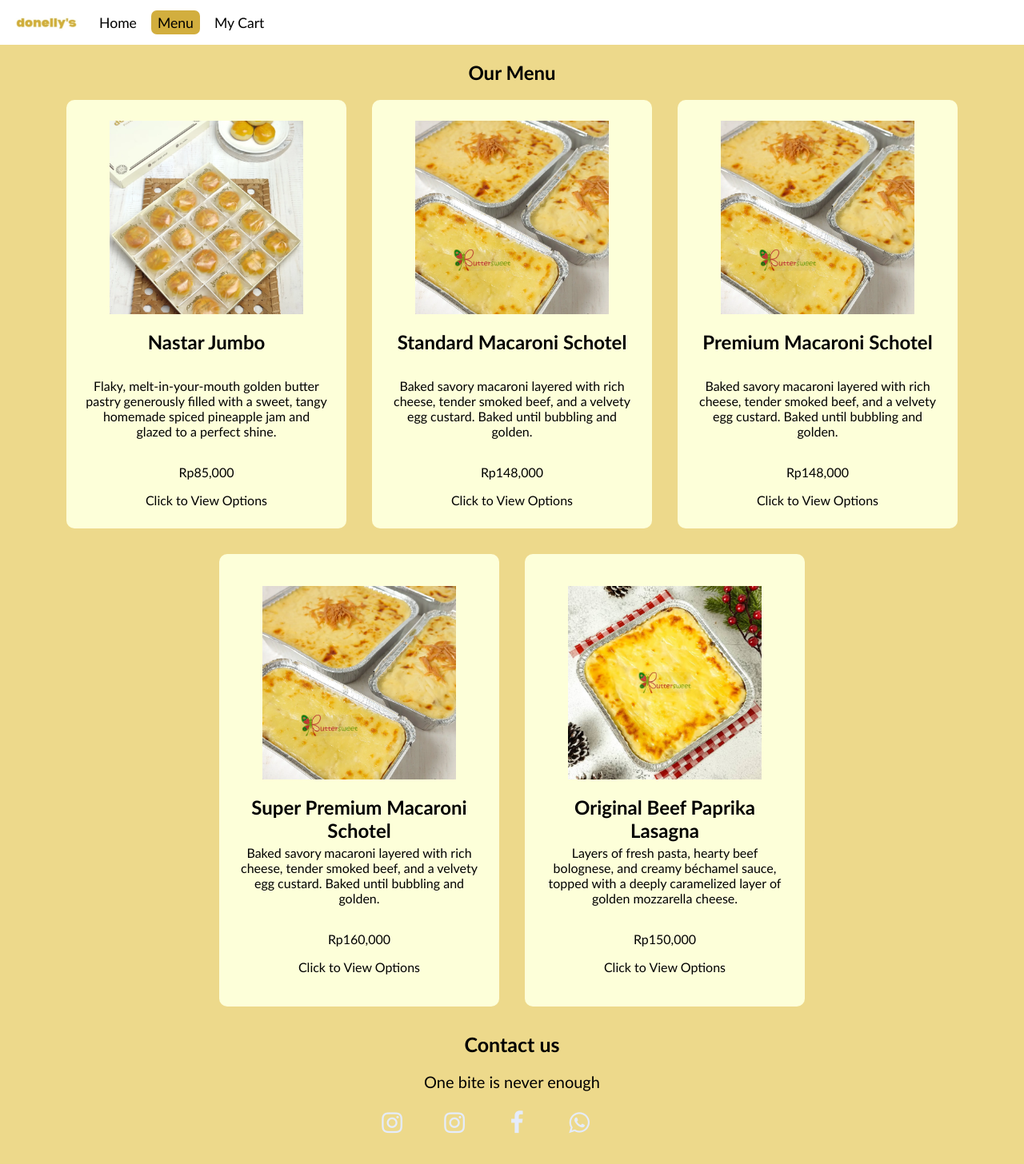
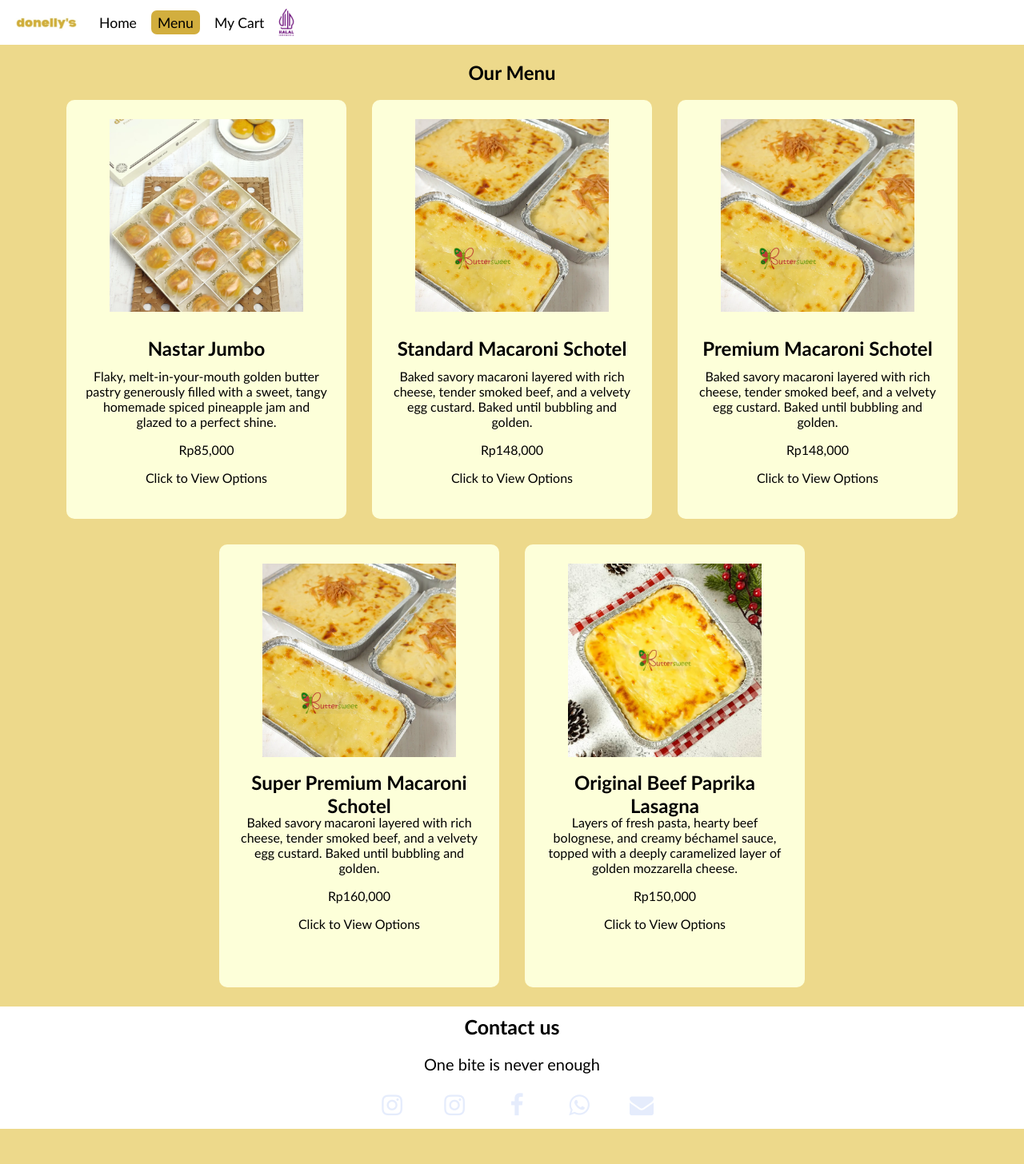
Before and after one commit to darlene-mikaela/donellys, a React (Vite) app: page /menu in a window 1280 px wide. Shown: the whole page at 80% size. After the commit the page ends 1412 px from the top, so only its background shows below. Built offline with nearby package versions, Linux system fonts and the light colour scheme.

Commit message:
added halal logo

```diff
--- a/src/components/CartCards.jsx
+++ b/src/components/CartCards.jsx
@@ -8,7 +8,7 @@ export default function CartCards({ item }) {
             </div>
             <div className="cart-item-details">
                 <h3>{item.title} ({item.size})</h3>
-                <p>Qty: {item.quantity} (@Rp{item.price})</p>
+                <p>Qty: {item.quantity} (@Rp{item.price.toLocaleString()})</p>
                 <p>Rp{(item.quantity * item.price).toLocaleString()}</p>
             </div>
         </div>
--- a/src/components/Footer.jsx
+++ b/src/components/Footer.jsx
@@ -9,7 +9,7 @@ export default function Footer() {
                     <a href="https://www.instagram.com/buttersweetcakes.surabaya/" className="fa fa-instagram"></a>
                     <a href="facebook.com" className="fa fa-facebook"></a>
                     <a href="whatsapp" className="fa fa-whatsapp"></a>
-                    <a href="email" className="fa fa-mail"></a>
+                    <a href="email" className="fa fa-envelope"></a>
                 </div>
             </div>
         </footer>
--- a/src/components/MenuCards.jsx
+++ b/src/components/MenuCards.jsx
@@ -7,10 +7,12 @@ export default function MenuCards({ item, onCardClick }) {
             <div className="img-container-card">
                 <img src={item.image} alt={item.title} />
             </div>
-            <h2>{item.title}</h2>
-            <p>{item.summary}</p>
-            <p className="price-tag">Rp{item.sizes[0].price.toLocaleString()}</p>
-            <span className="view-details-tag">Click to View Options</span>
+            <div className="explanation">
+                <h2 className="card-title">{item.title}</h2>
+                <p>{item.summary}</p>
+                <p className="price-tag">Rp{item.sizes[0].price.toLocaleString()}</p>
+                <span className="view-details-tag">Click to View Options</span>
+            </div>
         </article>
     </>)
 }
--- a/src/components/SiteHeader.jsx
+++ b/src/components/SiteHeader.jsx
@@ -12,6 +12,8 @@ export default function SiteHeader() {
         <NavLink to="/menu">Menu</NavLink>
         <NavLink to="/cart">My Cart</NavLink>
       </nav>
+
+      <img src="../images/halal.png" alt="" />
     </header>
   );
 }
--- a/src/index.css
+++ b/src/index.css
@@ -5,12 +5,14 @@ body {
   padding: 0;
 }
 .footer {
+  background-color: white;
   display: flex;
   flex-direction: column;
   align-items: center;
   justify-content: center;
   max-height: 10%;
-  margin: 2rem;
+  margin: 1.5rem 0 0 0;
+  padding: 10px;
 }
 .footer h5 {
   font-size: 25px;
@@ -44,6 +46,11 @@ body {
   width: 100%;
   box-sizing: border-box;
   height: 3.5rem;
+  position: sticky;
+}
+.header img {
+  height: 70%;
+  justify-content: right;
 }
 .nav {
   display: flex;
@@ -97,6 +104,7 @@ a:visited {
   background-color: #fdffd9;
   padding: 1.5rem;
   border-radius: 10px;
+  gap: 20px;
 }
 .card h2 {
   height: 5%;
@@ -349,3 +357,8 @@ h2, h1 {
   object-fit: cover;
   object-position: center;
 }
+.card-title {
+  display: flex;
+  align-items: center;
+  justify-content: center;
+}
```
Also changed, not shown: images/halal.png (added).
